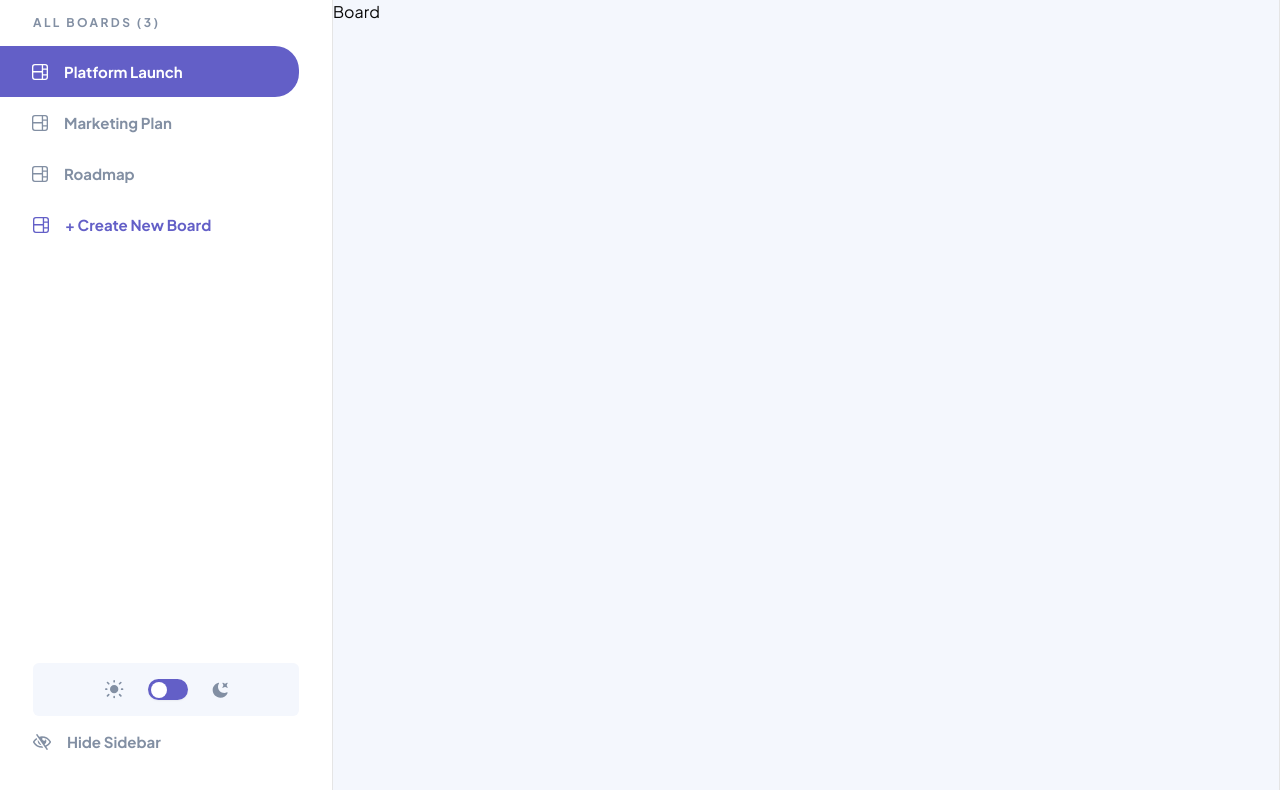
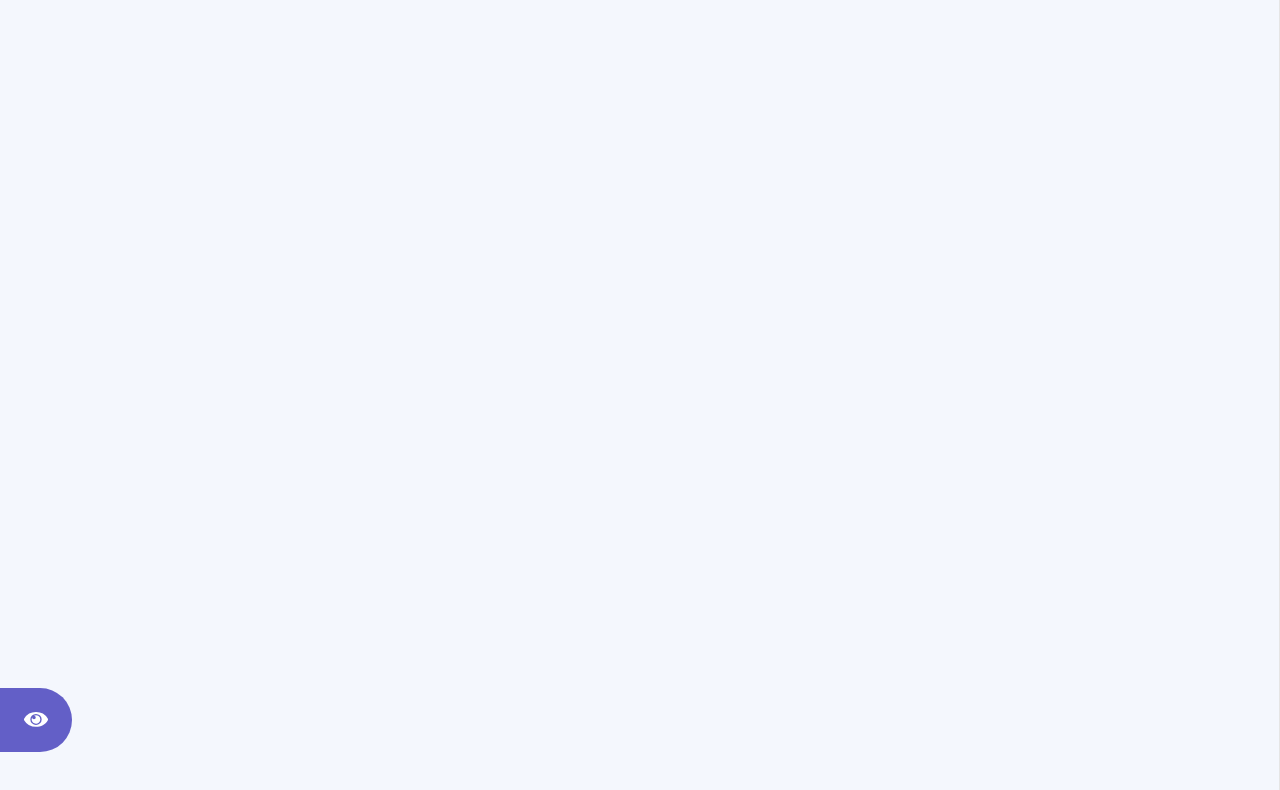
Before and after one commit to IshanVeer/task-management-app, a React (Vite) app: page / in a window 1280 px wide. Both pictures are taken after a click on the button "Hide Sidebar". Shown: the part 97-887 px from the top of the page. Built offline with nearby package versions, Linux system fonts and the light colour scheme.

Commit message:
added hide/show sidebar feature

```diff
--- a/src/App.tsx
+++ b/src/App.tsx
@@ -1,3 +1,4 @@
+import { useState } from "react";
 import "./App.css";
 import Board from "./components/board/Board";
 import LeftSidebar from "./components/shared/LeftSidebar";
@@ -6,15 +7,29 @@ import BoardProvider from "./context/BoardProvider";
 import ThemeProvider from "./context/ThemeProvider";
 
 function App() {
+  const [showSidebar, setShowSidebar] = useState(true);
+
+  const hideSidebarHandler = () => {
+    setShowSidebar(false);
+  };
+  const showSideBarHandler = () => {
+    setShowSidebar(true);
+  };
   return (
     <>
       <BoardProvider>
         <ThemeProvider>
           <Navbar />
           <div className="flex">
-            <LeftSidebar />
+            <LeftSidebar
+              showSidebar={showSidebar}
+              hideSidebarHandler={hideSidebarHandler}
+            />
             <section className="border-t background-light800_darkCustom  border-r flex-1">
-              <Board />
+              <Board
+                showSidebar={showSidebar}
+                showSideBarHandler={showSideBarHandler}
+              />
             </section>
           </div>
         </ThemeProvider>
--- a/src/components/board/Board.tsx
+++ b/src/components/board/Board.tsx
@@ -1,7 +1,27 @@
 import React from "react";
 
-const Board = () => {
-  return <div className="h-[100vh] ">Board</div>;
+interface Props {
+  showSidebar: boolean;
+  showSideBarHandler: () => void;
+}
+
+const Board = ({ showSidebar, showSideBarHandler }: Props) => {
+  return (
+    <div className="h-[100vh] relative">
+      {!showSidebar && (
+        <button
+          onClick={() => showSideBarHandler()}
+          className="bg-primary-500 cursor-pointer p-6 absolute bottom-12 rounded-r-4xl"
+        >
+          <img
+            className="w-6"
+            src="/public/icons/icon-show-sidebar.svg"
+            alt="show-sidebar"
+          />
+        </button>
+      )}
+    </div>
+  );
 };
 
 export default Board;
--- a/src/components/shared/LeftSidebar.tsx
+++ b/src/components/shared/LeftSidebar.tsx
@@ -4,13 +4,19 @@ import { useTheme } from "@/context/ThemeProvider";
 import { Switch } from "@/components/ui/switch";
 import { useBoardData } from "@/context/BoardProvider";
 
-const LeftSidebar = () => {
+interface LeftSidebarProps {
+  showSidebar: boolean;
+  hideSidebarHandler: () => void;
+}
+
+const LeftSidebar = ({ hideSidebarHandler, showSidebar }: LeftSidebarProps) => {
   const { mode, themeToggleHandler } = useTheme();
+
   const { boardData, activeBoard, setActiveBoard } = useBoardData();
 
-  console.log(activeBoard, "active board");
-
   return (
+    <>
+      {showSidebar && (
         <div className="pl-[33px] background-light900_dark300">
           <div className="h-[100vh]  flex flex-col justify-between pr-[33px] pb-8  border-r w-[300px]">
             <div className="py-4">
@@ -40,7 +46,8 @@ const LeftSidebar = () => {
                 ))}
               </ul>
               <button className="flex items-center gap-4 cursor-pointer base-bold text-primary-500 py-4">
-            <img src="/icons/icon-add-board.svg" /> <p>+ Create New Board</p>
+                <img src="/icons/icon-add-board.svg" />{" "}
+                <p>+ Create New Board</p>
               </button>
             </div>
             <div>
@@ -62,13 +69,18 @@ const LeftSidebar = () => {
                   className="object-contain"
                 />
               </div>
-          <button className="flex w-full items-center gap-4 py-4 cursor-pointer  base-bold text-light-600">
+              <button
+                onClick={() => hideSidebarHandler()}
+                className="flex w-full items-center gap-4 py-4 cursor-pointer  base-bold text-light-600"
+              >
                 <img src="/icons/icon-hide-sidebar.svg" />
                 <p>Hide Sidebar</p>
               </button>
             </div>
           </div>
         </div>
+      )}
+    </>
   );
 };
 
```
Lines whose indentation alone changed are shown as unchanged.
